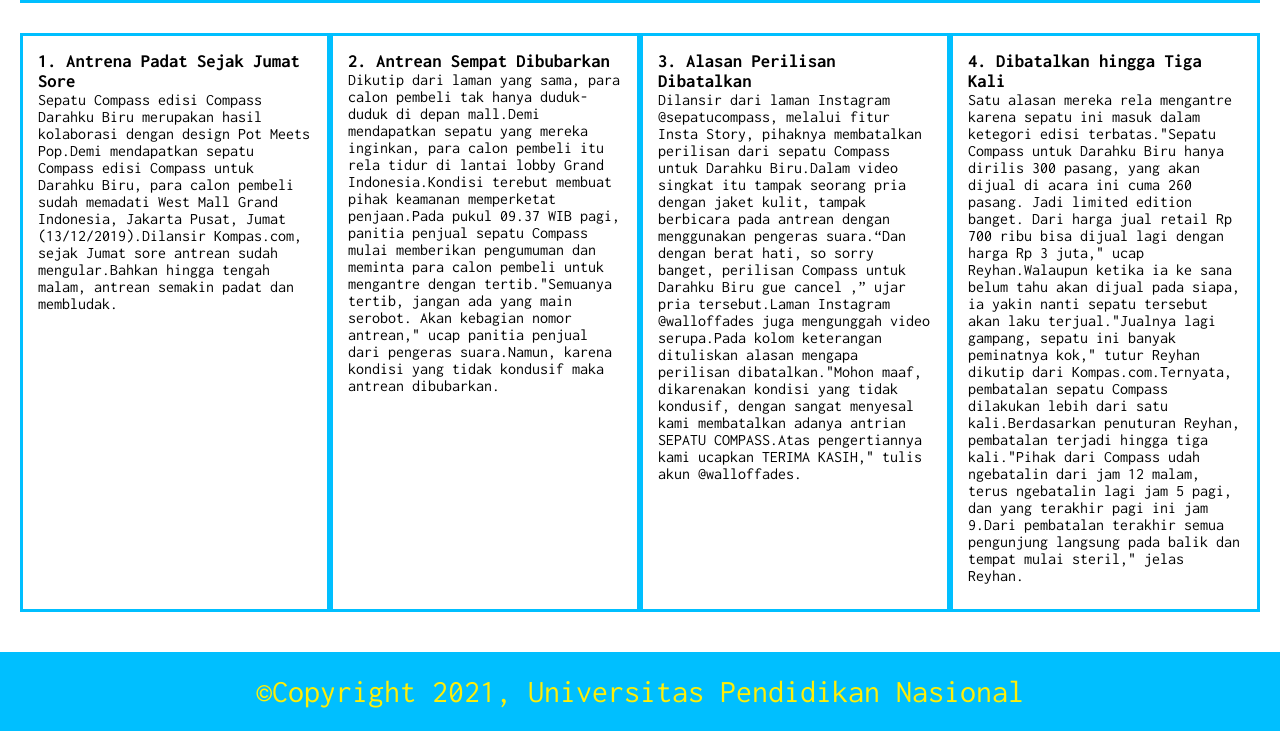
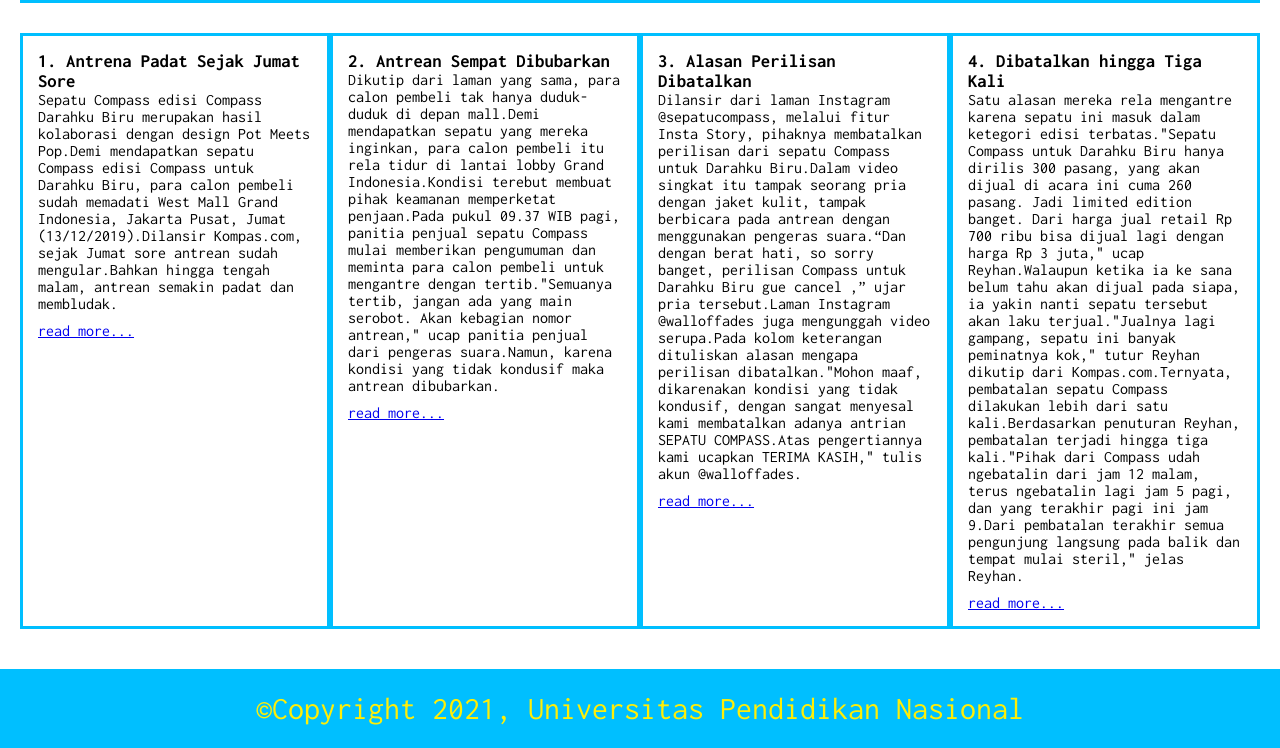
Before and after one commit to mangdodo/uts_pemograman_web, a plain HTML site: page index.html in a window 1280 px wide. Shown: the part 476-1224 px from the top of the page. Drawn offline with Linux system fonts and the light colour scheme.

Commit message:
menambahkan link ke sumber

```diff
--- a/index.html
+++ b/index.html
@@ -23,18 +23,22 @@
         <section class='border-sample'>
             <h3>1. Antrena Padat Sejak Jumat Sore</h3>
             <p>Sepatu Compass edisi Compass Darahku Biru merupakan hasil kolaborasi dengan design Pot Meets Pop.Demi mendapatkan sepatu Compass edisi Compass untuk Darahku Biru, para calon pembeli sudah memadati West Mall Grand Indonesia, Jakarta Pusat, Jumat (13/12/2019).Dilansir Kompas.com, sejak Jumat sore antrean sudah mengular.Bahkan hingga tengah malam, antrean semakin padat dan membludak.</p>
+            <a href="https://www.tribunnews.com/metropolitan/2019/12/14/6-fakta-batalnya-perilisan-sepatu-compass-di-grand-indonesia-alasan-pembatalan-hingga-alasan-beli">read more...</a>
         </section>
         <section class='border-sample'>
             <h3>2. Antrean Sempat Dibubarkan</h3>
             <p>Dikutip dari laman yang sama, para calon pembeli tak hanya duduk-duduk di depan mall.Demi mendapatkan sepatu yang mereka inginkan, para calon pembeli itu rela tidur di lantai lobby Grand Indonesia.Kondisi terebut membuat pihak keamanan memperketat penjaan.Pada pukul 09.37 WIB pagi, panitia penjual sepatu Compass mulai memberikan pengumuman dan meminta para calon pembeli untuk mengantre dengan tertib."Semuanya tertib, jangan ada yang main serobot. Akan kebagian nomor antrean," ucap panitia penjual dari pengeras suara.Namun, karena kondisi yang tidak kondusif maka antrean dibubarkan.</p>
+            <a href="https://www.tribunnews.com/metropolitan/2019/12/14/6-fakta-batalnya-perilisan-sepatu-compass-di-grand-indonesia-alasan-pembatalan-hingga-alasan-beli?page=2">read more...</a>
         </section>
         <section class='border-sample'>
             <h3>3. Alasan Perilisan Dibatalkan</h3>
             <p>Dilansir dari laman Instagram @sepatucompass, melalui fitur Insta Story, pihaknya membatalkan perilisan dari sepatu Compass untuk Darahku Biru.Dalam video singkat itu tampak seorang pria dengan jaket kulit, tampak berbicara pada antrean dengan menggunakan pengeras suara.“Dan dengan berat hati, so sorry banget, perilisan Compass untuk Darahku Biru gue cancel ,” ujar pria tersebut.Laman Instagram @walloffades juga mengunggah video serupa.Pada kolom keterangan dituliskan alasan mengapa perilisan dibatalkan."Mohon maaf, dikarenakan kondisi yang tidak kondusif, dengan sangat menyesal kami membatalkan adanya antrian SEPATU COMPASS.Atas pengertiannya kami ucapkan TERIMA KASIH," tulis akun @walloffades.</p>
+            <a href="https://www.tribunnews.com/metropolitan/2019/12/14/6-fakta-batalnya-perilisan-sepatu-compass-di-grand-indonesia-alasan-pembatalan-hingga-alasan-beli?page=3">read more...</a>
         </section>
         <section class='border-sample'>
             <h3>4. Dibatalkan hingga Tiga Kali</h3>
             <p>Satu alasan mereka rela mengantre karena sepatu ini masuk dalam ketegori edisi terbatas."Sepatu Compass untuk Darahku Biru hanya dirilis 300 pasang, yang akan dijual di acara ini cuma 260 pasang. Jadi limited edition banget. Dari harga jual retail Rp 700 ribu bisa dijual lagi dengan harga Rp 3 juta," ucap Reyhan.Walaupun ketika ia ke sana belum tahu akan dijual pada siapa, ia yakin nanti sepatu tersebut akan laku terjual."Jualnya lagi gampang, sepatu ini banyak peminatnya kok," tutur Reyhan dikutip dari Kompas.com.Ternyata, pembatalan sepatu Compass dilakukan lebih dari satu kali.Berdasarkan penuturan Reyhan, pembatalan terjadi hingga tiga kali."Pihak dari Compass udah ngebatalin dari jam 12 malam, terus ngebatalin lagi jam 5 pagi, dan yang terakhir pagi ini jam 9.Dari pembatalan terakhir semua pengunjung langsung pada balik dan tempat mulai steril," jelas Reyhan.</p>
+            <a href="https://www.tribunnews.com/metropolitan/2019/12/14/6-fakta-batalnya-perilisan-sepatu-compass-di-grand-indonesia-alasan-pembatalan-hingga-alasan-beli?page=4">read more...</a>
         </section>
         </div>
     </div>
```
